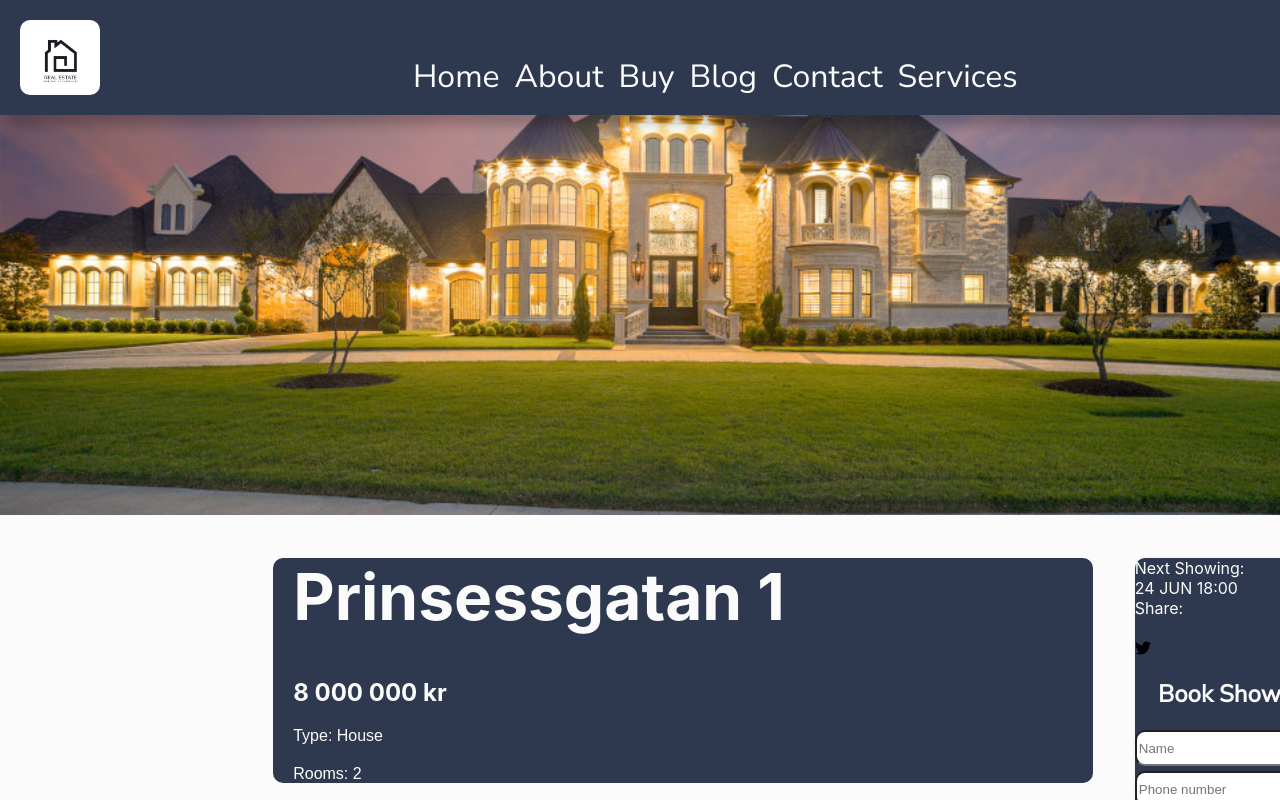
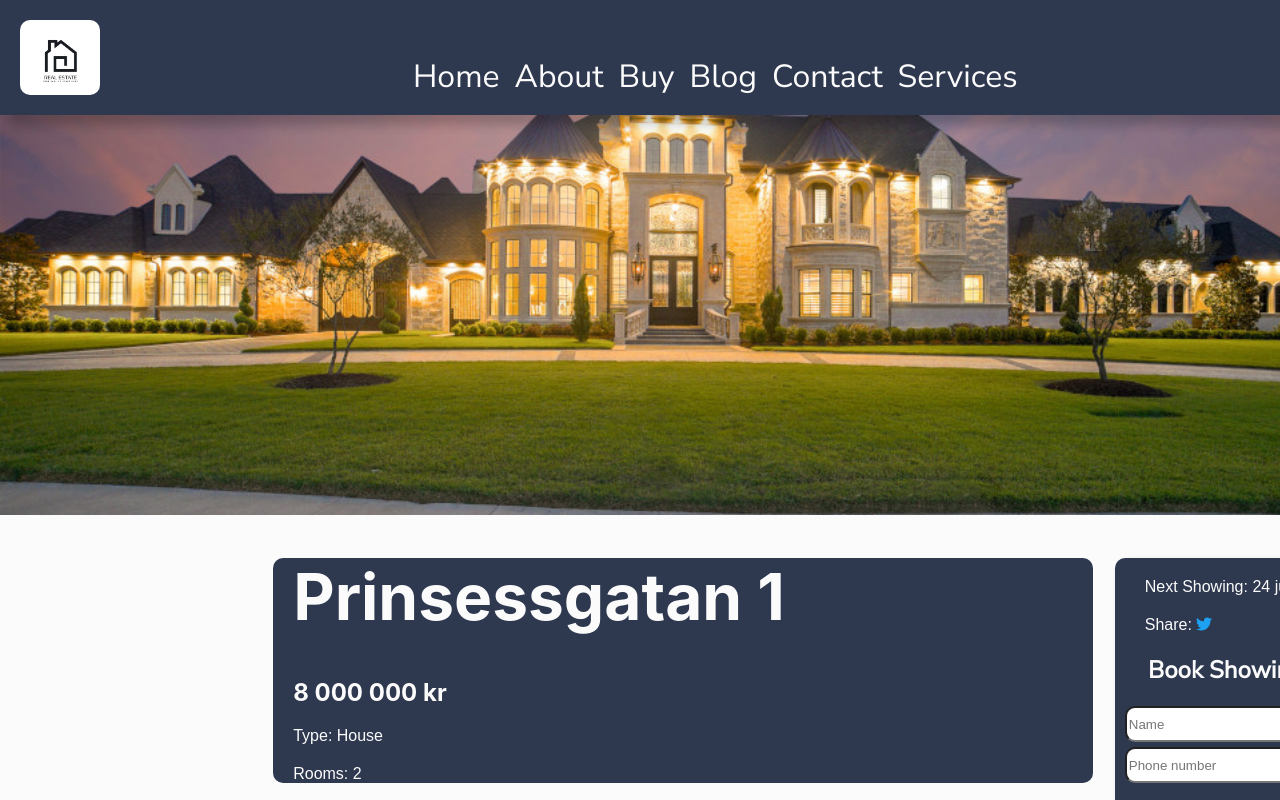
Before and after one commit to Oggilit0/Real-estate, a React (Create React App) app: page /houseobject6 in a window 1280 px wide. Shown: the top 800 px of the page. Built offline with nearby package versions, Linux system fonts and the light colour scheme.

Commit message:
Added styling to viewing in houseobject

```diff
--- a/src/components/ReusableComponents/Viewing.js
+++ b/src/components/ReusableComponents/Viewing.js
@@ -3,31 +3,31 @@ import { faTwitter } from "@fortawesome/free-brands-svg-icons";
 import "../../stylesheets/Viewing.css";
 import ReusableButton from "./ReusableButton";
 
-const Viewing = () => {
+const Viewing = (props) => {
   return (
     <>
       <div class="cForm">
-        <div>Next Showing:</div>
-        24 JUN 18:00
-        <div>
-          Share:
-          <p />
-          <a href="#">
-            <FontAwesomeIcon icon={faTwitter}></FontAwesomeIcon>
-          </a>
+        <div id="view-text">
+          <div><p>Next Showing: {props.date}</p>
+            <p>Share: <a id="" href="#" style={{color: "#1DA1F2"}}>
+              <FontAwesomeIcon icon={faTwitter}></FontAwesomeIcon>
+            </a></p>
+
+          </div>
         </div>
-        <h2 className="title" id="contactForm">
+        <h2 className="title" id="view-title">
           Book Showing:
         </h2>
         <form className="form">
-          <div className="form-controll">
+          <div id="view-input" className="form-controll">
             <input type="text" id="name" placeholder="Name" />
           </div>
-          <div className="form-controll">
+          <div id="view-input" className="form-controll">
             <input type="text" id="email" placeholder="Phone number" />
           </div>
-
-          <ReusableButton title="Send"></ReusableButton>
+          <div id="view-btn">
+            <ReusableButton title="Send"></ReusableButton>
+          </div>
         </form>
       </div>
     </>
```
